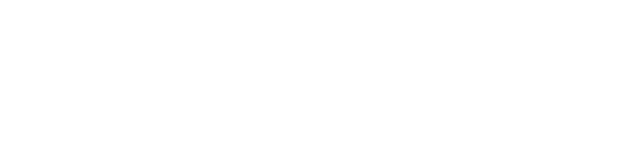
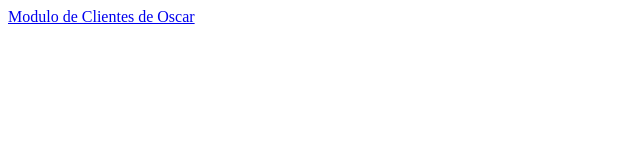
Before and after one commit to kasolopera1007/dojo_gitflow, a plain HTML site: page index.html in a window 1280 px wide. Shown: the whole page, without its empty margins (0-640 px from the left). Drawn offline with Linux system fonts and the light colour scheme.

Commit message:
referencia a productos

```diff
--- a/index.html
+++ b/index.html
@@ -1,3 +1,5 @@
 <html>
 
+<a href="./produtos.html">Modulo de Clientes de Oscar</a>
+
 </html>
```
